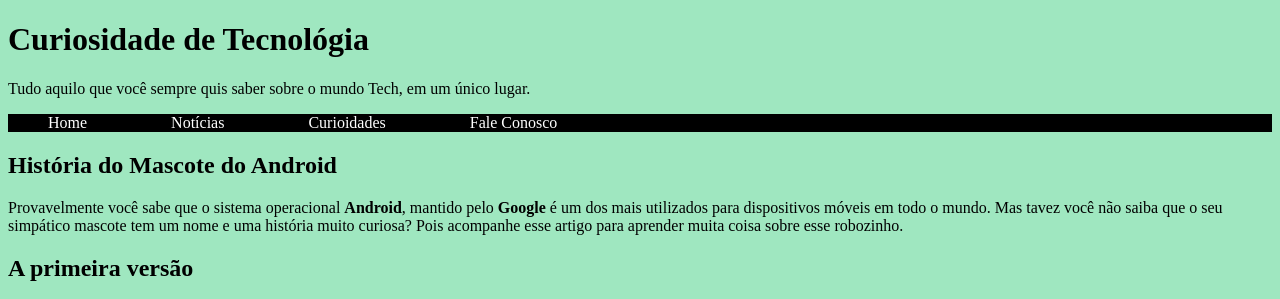
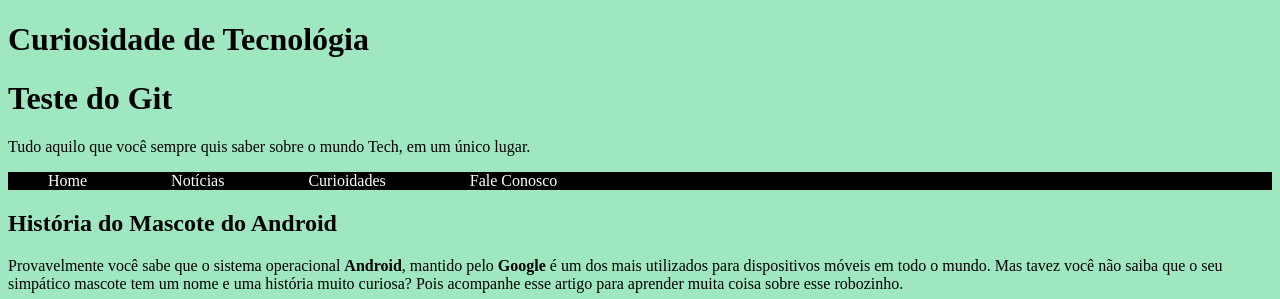
Before and after one commit to jeanpaixao3/desafio10, a plain HTML site: page android.html in a window 1280 px wide. Shown: the top 299 px of the page. Drawn offline with Linux system fonts and the light colour scheme.

Commit message:
Adicionando projeto ao Git

```diff
--- a/android.html
+++ b/android.html
@@ -11,6 +11,7 @@
 <body>
     <header>
         <h1>Curiosidade de Tecnológia</h1>
+        <h1>Teste do Git</h1>
         <p>Tudo aquilo que você sempre quis saber sobre o mundo Tech, em um único lugar.</p>
     </header>
     <nav>
```
